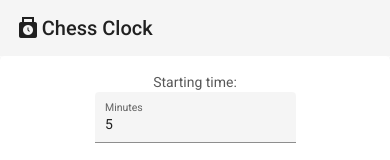
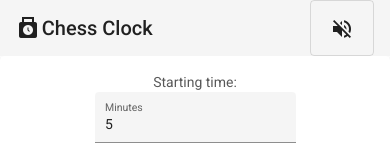
Before and after one commit to gridlocdev/chess-clock, an Angular app: page / in a window 390 px wide. Shown: the top 160 px of the page. Built offline with nearby package versions, Linux system fonts and the light colour scheme.

Commit message:
Added audio functionality for desktop and mobile

```diff
--- a/src/app/app.component.html
+++ b/src/app/app.component.html
@@ -1,5 +1,6 @@
 <div name="body">
-  <app-navbar></app-navbar>
+  <app-navbar [mobileAudioEnabled]="mobileAudioEnabled" (mobileAudioStateChanged)="setMobileAudioState($event)">
+  </app-navbar>
   <div name="content" fxLayout="column" fxLayoutGap.lt-sm="7.5%" fxLayoutGap.sm="5%" fxLayoutGap.gt-sm="2.5%">
 
     <mat-card>
@@ -32,11 +33,11 @@
       </form>
 
       <div fxLayout="row" fxLayoutAlign="center">
-        <h4 name="desktop-message" [fxHide]="this.isMobileDevice" style="margin: 0; opacity: 0.75;">Press
+        <h4 name="desktop-message" [fxHide]="isMobileDevice" style="margin: 0; opacity: 0.75;">Press
           <b><kbd>spacebar</kbd></b> or
           <b><kbd>enter</kbd></b> to switch the timer to the other player!
         </h4>
-        <h4 name="mobile-message" [fxHide]="!this.isMobileDevice" style="margin: 0; opacity: 0.75;">Tap <b>Switch</b> to
+        <h4 name="mobile-message" [fxHide]="!isMobileDevice" style="margin: 0; opacity: 0.75;">Tap <b>Switch</b> to
           move the timer to
           the other player!
         </h4>
--- a/src/app/app.component.ts
+++ b/src/app/app.component.ts
@@ -11,6 +11,8 @@ export class AppComponent {
   title = 'chess-clock';
 
   isMobileDevice: boolean = false
+  mobileAudioEnabled: boolean = false
+  audioSingleton: HTMLAudioElement = new Audio()
 
   gameState: GameState = new GameState("reset")
   key: string = ""
@@ -23,6 +25,10 @@ export class AppComponent {
 
   ngOnInit() {
     this.isMobileDevice = this.detectMobileDevice(window.navigator.userAgent)
+
+    this.audioSingleton.src = "assets/audio/chime.mp3"
+    this.audioSingleton.load()
+    this.audioSingleton.volume = 0.5
   }
 
   @HostListener('document:keydown', ['$event'])
@@ -36,6 +42,29 @@ export class AppComponent {
   detectMobileDevice(userAgent: string): boolean {
     const isMobile = /iPhone|iPad|iPod|Android/i.test(userAgent)
     return isMobile
+  }
+
+  setMobileAudioState(event: Event) {
+    this.mobileAudioEnabled = !this.mobileAudioEnabled
+    console.log(this.mobileAudioEnabled)
+    if (this.mobileAudioEnabled == true) {
+      this.playMobileAudioStateChangeAudio()
+    }
+  }
+
+  /* For a sound to play on mobile devices, an action needs to take place that plays audio.
+  Upstream to this method, clicking the "Toggle Mobile Audio" button is this action.
+  This method plays a brief audio clip so that the next sound is available to play.
+  */
+  playMobileAudioStateChangeAudio() {
+    this.audioSingleton.play()
+  }
+
+  /* At some later point, I may change the sound on the "Toggle Mobile Audio" button,
+  so I've separated this method from the one above it in the application logic.
+  */
+  playGameEndAudio() {
+    this.audioSingleton.play()
   }
 
   validateIsKeyPressNumber(event: KeyboardEvent, textboxName: string) {
@@ -109,6 +138,9 @@ export class AppComponent {
   }
 
   endGame(event: Event): void {
+    if (this.mobileAudioEnabled == true) {
+      this.playGameEndAudio()
+    }
     this.gameState.set("ended")
     this.openSnackBar("Timer complete!", "Close")
   }
--- a/src/app/navbar/navbar.component.html
+++ b/src/app/navbar/navbar.component.html
@@ -1,4 +1,10 @@
-<mat-toolbar [ngClass.lt-sm]="{'app-toolbar': true}">
+<mat-toolbar fxLayout="row" [ngClass.lt-sm]="{'app-toolbar': true}">
     <mat-icon aria-hidden="false" aria-label="Example home icon">punch_clock</mat-icon>
-    <span style="margin: 0.5%;">Chess Clock</span>
+    <span fxFlex style="margin: 0.5%;">Chess Clock</span>
+
+    <button mat-stroked-button style="height: 100%;"
+        (click)="toggleMobileAudioEnabled()" onclick="this.blur()">
+        <mat-icon *ngIf="mobileAudioEnabled">volume_up</mat-icon>
+        <mat-icon *ngIf="!mobileAudioEnabled">volume_off</mat-icon>
+    </button>
 </mat-toolbar>
--- a/src/app/navbar/navbar.component.ts
+++ b/src/app/navbar/navbar.component.ts
@@ -1,4 +1,4 @@
-import { Component, OnInit } from '@angular/core';
+import { Component, OnInit, Input, Output, EventEmitter } from '@angular/core';
 
 @Component({
   selector: 'app-navbar',
@@ -9,7 +9,16 @@ export class NavbarComponent implements OnInit {
 
   constructor() { }
 
+  @Input() mobileAudioEnabled!: boolean;
+
+  @Output() mobileAudioStateChanged: EventEmitter<any> = new EventEmitter<any>();
+
   ngOnInit(): void {
+    console.log(this.mobileAudioEnabled)
+  }
+
+  toggleMobileAudioEnabled() {
+    this.mobileAudioStateChanged.emit()
   }
 
 }
```
Also changed, not shown: 2 other files (tests, documents, lock files or other folders).
